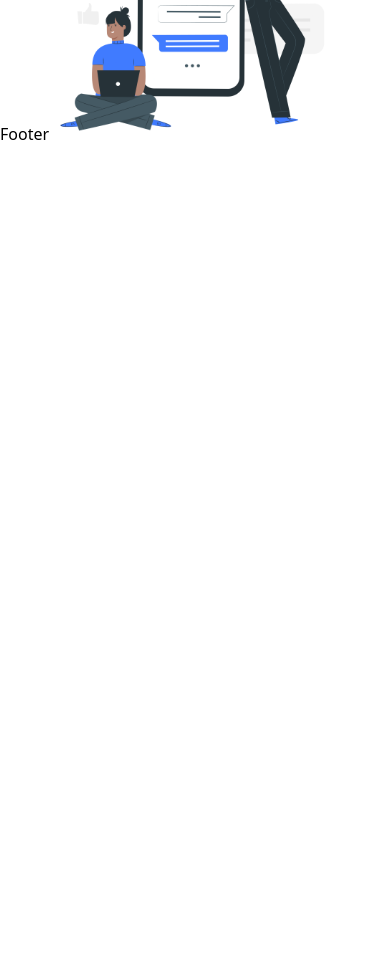
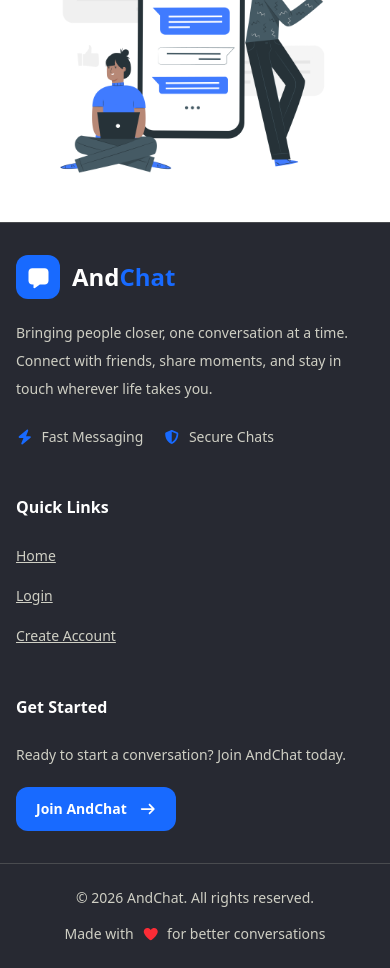
Before and after one commit to SurajRawat12345/andchat, a React app in the folder frontend/: page / in a window 390 px wide. Shown: the part 740-1708 px from the top of the page. Before the commit the page ends 920 px from the top, so only its background shows below. Built offline with nearby package versions, Linux system fonts and the light colour scheme; no server answers; the HTML template or start-up script is replaced by a standard one.

Commit message:
updated component responsiveness

```diff
--- a/frontend/src/components/LandingSection.jsx
+++ b/frontend/src/components/LandingSection.jsx
@@ -12,8 +12,8 @@ import {
 
 const Landing = () => {
     return (
-        <section className="max-h-[calc(100vh-64px)] md:max-h-[calc(100vh-80px)] flex items-center bg-(--color-background) transition-colors duration-300">
-            <div className="max-w-7xl w-full mx-auto px-4 sm:px-6 lg:px-8 pt-4 md:pt-0 pb-4">
+        <section className="h-auto min-h-[calc(100vh-64px)] md:min-h-[calc(100vh-80px)] flex items-center bg-(--color-background) transition-colors duration-300">
+            <div className="max-w-7xl w-full mx-auto px-4 sm:px-6 lg:px-8 pt-4 sm-pt-8 md:pt-0 pb-4">
                 <div className="grid grid-cols-1 md:grid-cols-2 gap-4 items-center">
 
                     {/* Left: Text Content */}
--- a/frontend/src/components/Navbar.jsx
+++ b/frontend/src/components/Navbar.jsx
@@ -20,15 +20,15 @@ const Navbar = () => {
     return (
         <nav className="sticky top-0 z-50 w-full border-b-2 border-(--color-gray)/30 bg-(--color-background) text-(--color-text) transition-colors duration-300">
 
-            <div className="max-w-7xl h-20 mx-auto px-4 sm:px-6 lg:px-8 flex items-center justify-between">
+            <div className="max-w-7xl h-16 md:h-20 mx-auto px-3 sm:px-4 md:px-6 lg:px-8 flex items-center justify-between">
 
                 {/* Company Logo & Name */}
                 <Link
                     to="/"
-                    className="flex items-center gap-3 no-underline text-(--color-text)"
+                    className="flex items-center gap-1.5 sm:gap-3 no-underline text-(--color-text)"
                 >
-                    <div className="w-11 h-11 flex items-center justify-center rounded-xl bg-(--color-blue) text-white text-xl shadow-sm">
-                        <FontAwesomeIcon icon={faMessage} />
+                    <div className="w-8 h-8 sm:w-11 sm:h-11 flex items-center justify-center rounded-xl bg-(--color-blue) text-white text-xl shadow-sm">
+                        <FontAwesomeIcon icon={faMessage} className='text-sm sm:text-xl' />
                     </div>
 
                     <span className="text-xl sm:text-2xl font-bold tracking-tight">
@@ -77,16 +77,16 @@ const Navbar = () => {
                     {/* Login */}
                     <Link
                         to="/login"
-                        className="hidden sm:inline-flex items-center gap-2 px-5 py-2.5 rounded-lg border-2 border-(--color-gray)/50 text-(--color-text) text-sm font-semibold hover:bg-(--color-gray) transition-all duration-200"
+                        className="inline-flex items-center gap-2 px-3 sm:px-5 py-2.5 rounded-lg border-2 border-(--color-gray)/50 text-(--color-text) text-sm font-semibold hover:bg-(--color-gray) transition-all duration-200"
                     >
                         <FontAwesomeIcon icon={faRightToBracket} />
-                        Login
+                        <span className="hidden sm:inline">Login</span>
                     </Link>
 
                     {/* Sign Up */}
                     <Link
                         to="/signup"
-                        className="inline-flex items-center gap-2 px-5 py-2.5 rounded-lg bg-(--color-blue) text-white text-sm border-2 border-(--color-blue)/30 font-semibold hover:bg-(--color-dark-blue) hover:border-(--color-dark-blue) shadow-sm transition-all duration-200"
+                        className="hidden sm:inline-flex items-center gap-2 px-5 py-2.5 rounded-lg bg-(--color-blue) text-white text-sm border-2 border-(--color-blue)/30 font-semibold hover:bg-(--color-dark-blue) hover:border-(--color-dark-blue) shadow-sm transition-all duration-200"
                     >
                         <FontAwesomeIcon icon={faUserPlus} />
                         Sign Up
--- a/frontend/src/components/footer.jsx
+++ b/frontend/src/components/footer.jsx
@@ -1,11 +1,149 @@
-import React from 'react'
 
-const footer = () => {
-  return (
-    <div>
-      <h1>Footer</h1>
-    </div>
-  )
-}
+import React from 'react';
+import { Link } from 'react-router-dom';
+import { FontAwesomeIcon } from '@fortawesome/react-fontawesome';
+import {
+    faMessage,
+    faArrowRight,
+    faHeart,
+    faShieldHalved,
+    faBolt,
+    faEnvelope
+} from '@fortawesome/free-solid-svg-icons';
 
-export default footer
+const Footer = () => {
+    return (
+        <footer className="bg-(--color-footer-background) border-t border-(--color-gray)/20">
+
+            {/* Main Footer */}
+            <div className="max-w-7xl mx-auto px-4 sm:px-6 lg:px-8 py-8 sm:py-16">
+
+                <div className="grid grid-cols-1 sm:grid-cols-2 lg:grid-cols-4 gap-12">
+
+                    {/* Brand Section */}
+                    <div className="lg:col-span-2">
+
+                        <Link to="/" className="inline-flex items-center gap-3">
+                            <div className="w-11 h-11 flex items-center justify-center rounded-xl bg-(--color-blue) text-white text-xl">
+                                <FontAwesomeIcon icon={faMessage} />
+                            </div>
+
+                            <span className="text-2xl font-bold text-white">
+                                And<span className="text-(--color-blue)">Chat</span>
+                            </span>
+                        </Link>
+
+                        <p className="mt-5 max-w-sm text-sm leading-7 text-(--color-footer-text)">
+                            Bringing people closer, one conversation at a time.
+                            Connect with friends, share moments, and stay in touch
+                            wherever life takes you.
+                        </p>
+
+                        <div className="flex flex-wrap gap-5 mt-6">
+                            <div className="flex items-center gap-2 text-sm text-(--color-footer-text)">
+                                <FontAwesomeIcon
+                                    icon={faBolt}
+                                    className="text-(--color-blue)"
+                                />
+                                Fast Messaging
+                            </div>
+
+                            <div className="flex items-center gap-2 text-sm text-(--color-footer-text)">
+                                <FontAwesomeIcon
+                                    icon={faShieldHalved}
+                                    className="text-(--color-blue)"
+                                />
+                                Secure Chats
+                            </div>
+                        </div>
+                    </div>
+
+                    {/* Quick Links */}
+                    <div>
+                        <h3 className="text-base font-bold text-white mb-6">
+                            Quick Links
+                        </h3>
+
+                        <ul className="space-y-4">
+                            <li>
+                                <Link
+                                    to="/"
+                                    className="text-sm text-(--color-footer-text) underline hover:text-(--color-blue) transition-colors duration-300"
+                                >
+                                    Home
+                                </Link>
+                            </li>
+
+                            <li>
+                                <Link
+                                    to="/login"
+                                    className="text-sm text-(--color-footer-text) underline hover:text-(--color-blue) transition-colors duration-300"
+                                >
+                                    Login
+                                </Link>
+                            </li>
+
+                            <li>
+                                <Link
+                                    to="/signup"
+                                    className="text-sm text-(--color-footer-text) underline hover:text-(--color-blue) transition-colors duration-300"
+                                >
+                                    Create Account
+                                </Link>
+                            </li>
+                        </ul>
+                    </div>
+
+                    {/* Get Started */}
+                    <div>
+                        <h3 className="text-base font-bold text-white mb-6">
+                            Get Started
+                        </h3>
+
+                        <p className="text-sm leading-6 text-(--color-footer-text) mb-5">
+                            Ready to start a conversation? Join AndChat today.
+                        </p>
+
+                        <Link
+                            to="/signup"
+                            className="group inline-flex items-center gap-3 px-5 py-3 rounded-xl bg-(--color-blue) hover:bg-(--color-dark-blue) text-white text-sm font-semibold transition-colors duration-300"
+                        >
+                            Join AndChat
+                            <FontAwesomeIcon
+                                icon={faArrowRight}
+                                className="transition-transform duration-300 ease-in-out group-hover:translate-x-1"
+                            />
+                        </Link>
+                    </div>
+
+                </div>
+            </div>
+
+            {/* Bottom Footer */}
+            <div className="border-t border-(--color-gray)/20">
+                <div className="max-w-7xl mx-auto px-4 sm:px-6 lg:px-8 py-6">
+
+                    <div className="flex flex-col sm:flex-row items-center justify-between gap-4">
+
+                        <p className="text-sm text-(--color-footer-text) text-center">
+                            © {new Date().getFullYear()} AndChat. All rights reserved.
+                        </p>
+
+                        <p className="flex items-center gap-2 text-sm text-(--color-footer-text)">
+                            Made with
+                            <FontAwesomeIcon
+                                icon={faHeart}
+                                className="text-red-500"
+                            />
+                            for better conversations
+                        </p>
+
+                    </div>
+                </div>
+            </div>
+
+        </footer>
+    );
+};
+
+export default Footer;
```
